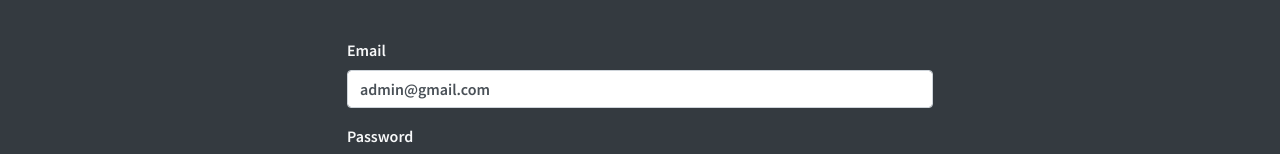
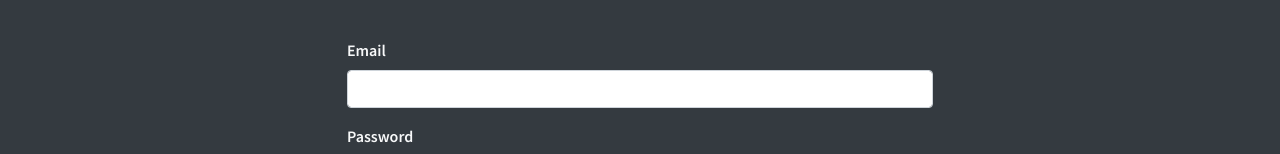
Before and after one commit to shivamkcodes/thetshirtstore, a React (Create React App) app: page /signin in a window 1280 px wide. Shown: the part 173-327 px from the top of the page. Built offline with nearby package versions, Linux system fonts and the light colour scheme.

Commit message:
signin correct

```diff
--- a/src/user/Signin.js
+++ b/src/user/Signin.js
@@ -7,8 +7,8 @@ import { signin, authenticate, isAuthenticated } from "../auth/helper";
 
 const Signin = () => {
   const [values, setValues] = useState({
-    email: "admin@gmail.com",
-    password: "admin",
+    email: "",
+    password: "",
     error: "",
     loading: false,
     didRedirect: false,
```
